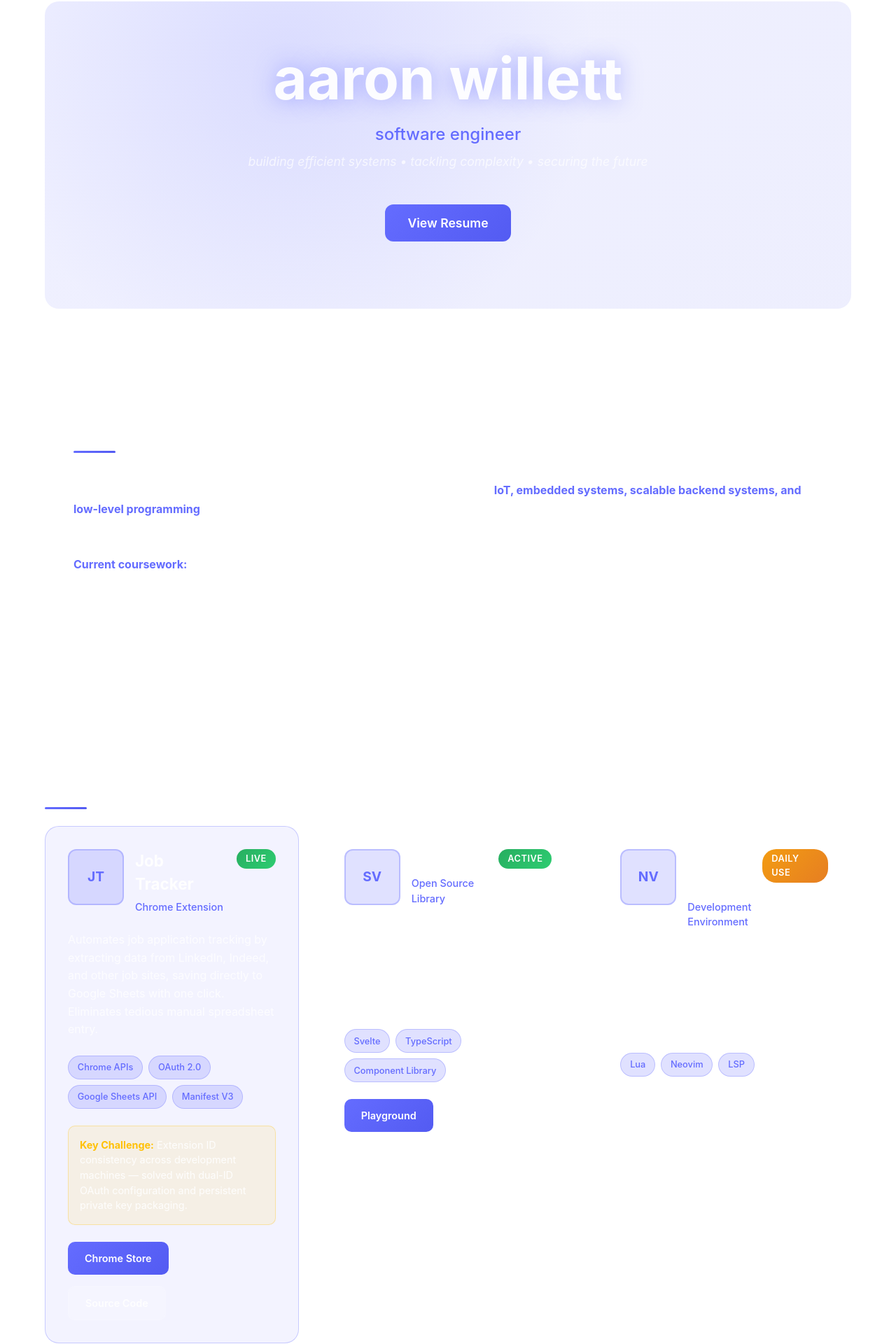
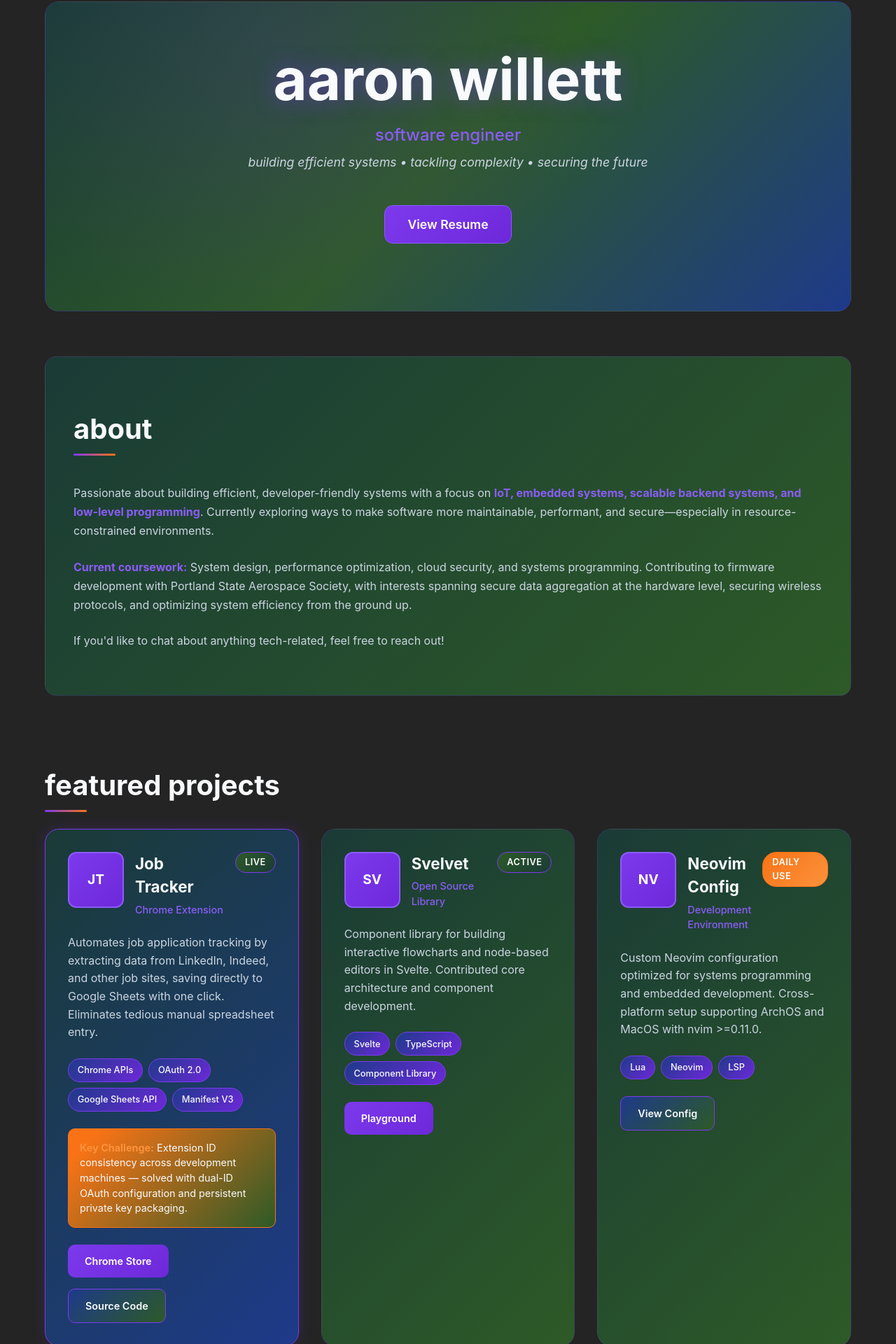
Before and after one commit to willettAMT/aaron-w-dev, a Svelte app: page / in a window 1280 px wide. Shown: the part 62-1982 px from the top of the page at 70% size. Built offline with nearby package versions, Linux system fonts and the light colour scheme.

Commit message:
generic commit

```diff
--- a/src/App.svelte
+++ b/src/App.svelte
@@ -193,6 +193,44 @@
 </div>
 
 <style>
+    /* Custom Color Scheme */
+    :root {
+        --black: #0a0a0a;
+        --dark-green: #1a3b36;
+        --forest-green: #2d5a27;
+        --purple: #7c3aed;
+        --purple-light: #8b5cf6;
+        --purple-dark: #6d28d9;
+        --orange: #f97316;
+        --orange-light: #fb923c;
+        --dark-blue: #1e3a8a;
+        --dark-blue-light: #3b82f6;
+
+        /* Text colors */
+        --text-primary: #f8fafc;
+        --text-secondary: #cbd5e1;
+        --text-muted: #94a3b8;
+    }
+
+    body {
+        margin: 0;
+        background: linear-gradient(135deg, var(--black) 0%, var(--dark-green) 100%);
+        color: var(--text-primary);
+        min-height: 100vh;
+        font-family: Inter, system-ui, Avenir, Helvetica, Arial, sans-serif;
+        line-height: 1.5;
+    }
+
+    a {
+        color: var(--purple-light);
+        text-decoration: none;
+        transition: color 0.3s ease;
+    }
+
+    a:hover {
+        color: var(--purple);
+    }
+
     .container {
         max-width: 1200px;
         margin: 0 auto;
@@ -203,11 +241,12 @@
     .hero {
         text-align: center;
         padding: 4rem 0 6rem 0;
-        background: linear-gradient(135deg, rgba(100, 108, 255, 0.1) 0%, rgba(83, 91, 242, 0.1) 100%);
+        background: linear-gradient(135deg, var(--dark-green) 0%, var(--forest-green) 50%, var(--dark-blue) 100%);
         border-radius: 20px;
         margin-bottom: 4rem;
         position: relative;
         overflow: hidden;
+        border: 1px solid rgba(124, 58, 237, 0.2);
     }
 
     .hero::before {
@@ -217,7 +256,7 @@
         left: 0;
         right: 0;
         bottom: 0;
-        background: radial-gradient(circle at 30% 20%, rgba(100, 108, 255, 0.15) 0%, transparent 50%);
+        background: radial-gradient(circle at 30% 20%, rgba(124, 58, 237, 0.15) 0%, transparent 50%);
         pointer-events: none;
     }
 
@@ -229,26 +268,26 @@
     .hero-title {
         font-size: clamp(3rem, 8vw, 5.2rem);
         margin: 0 0 1rem 0;
-        color: rgba(255, 255, 255, 0.95);
-        text-shadow: 0 0 30px rgba(100, 108, 255, 0.5);
+        color: var(--text-primary);
+        text-shadow: 0 0 30px rgba(124, 58, 237, 0.5);
     }
 
     .hero-subtitle {
         font-size: 1.5rem;
-        color: #646cff;
+        color: var(--purple-light);
         margin-bottom: 0.5rem;
         font-weight: 500;
     }
 
     .hero-tagline {
         font-size: 1.1rem;
-        color: rgba(255, 255, 255, 0.7);
+        color: var(--text-secondary);
         font-style: italic;
         margin-bottom: 2rem;
     }
 
     .resume-btn {
-        background: linear-gradient(135deg, #646cff, #535bf2);
+        background: linear-gradient(135deg, var(--purple) 0%, var(--purple-dark) 100%);
         color: white;
         border: none;
         padding: 1rem 2rem;
@@ -258,19 +297,20 @@
         cursor: pointer;
         transition: all 0.3s ease;
         margin-top: 1rem;
+        border: 1px solid var(--purple-light);
     }
 
     .resume-btn:hover {
-        background: linear-gradient(135deg, #535bf2, #4c46d6);
+        background: linear-gradient(135deg, var(--purple-light) 0%, var(--purple) 100%);
         transform: translateY(-2px);
-        box-shadow: 0 10px 25px rgba(100, 108, 255, 0.4);
+        box-shadow: 0 10px 25px rgba(124, 58, 237, 0.4);
     }
 
     /* Sections */
     .section-title {
         font-size: 2.5rem;
         margin-bottom: 2rem;
-        color: rgba(255, 255, 255, 0.95);
+        color: var(--text-primary);
         position: relative;
         display: inline-block;
     }
@@ -282,7 +322,7 @@
         left: 0;
         width: 60px;
         height: 3px;
-        background: linear-gradient(90deg, #646cff, #535bf2);
+        background: linear-gradient(90deg, var(--purple), var(--orange));
         border-radius: 2px;
     }
 
@@ -292,9 +332,9 @@
     }
 
     .about-card {
-        background: rgba(255, 255, 255, 0.05);
+        background: linear-gradient(135deg, var(--dark-green) 0%, var(--forest-green) 100%);
         backdrop-filter: blur(10px);
-        border: 1px solid rgba(255, 255, 255, 0.1);
+        border: 1px solid rgba(124, 58, 237, 0.2);
         border-radius: 16px;
         padding: 2.5rem;
         transition: all 0.3s ease;
@@ -302,17 +342,18 @@
 
     .about-card:hover {
         transform: translateY(-5px);
-        box-shadow: 0 20px 40px rgba(0, 0, 0, 0.3);
+        box-shadow: 0 20px 40px rgba(0, 0, 0, 0.4);
+        border-color: var(--purple-light);
     }
 
     .about-card p {
         line-height: 1.7;
         margin-bottom: 1.5rem;
-        color: rgba(255, 255, 255, 0.9);
+        color: var(--text-secondary);
     }
 
     .about-card strong {
-        color: #646cff;
+        color: var(--purple-light);
     }
 
     /* Projects Section */
@@ -327,9 +368,9 @@
     }
 
     .project-card {
-        background: rgba(255, 255, 255, 0.05);
+        background: linear-gradient(135deg, var(--dark-green) 0%, var(--forest-green) 100%);
         backdrop-filter: blur(10px);
-        border: 1px solid rgba(255, 255, 255, 0.1);
+        border: 1px solid rgba(124, 58, 237, 0.2);
         border-radius: 20px;
         padding: 2rem;
         transition: all 0.3s ease;
@@ -338,14 +379,15 @@
     }
 
     .project-card.featured {
-        border: 1px solid rgba(100, 108, 255, 0.3);
-        background: rgba(100, 108, 255, 0.08);
+        border: 1px solid var(--purple);
+        background: linear-gradient(135deg, var(--dark-green) 0%, var(--dark-blue) 100%);
+        box-shadow: 0 0 20px rgba(124, 58, 237, 0.2);
     }
 
     .project-card:hover {
         transform: translateY(-8px);
         box-shadow: 0 25px 50px rgba(0, 0, 0, 0.4);
-        border-color: rgba(100, 108, 255, 0.5);
+        border-color: var(--purple-light);
     }
 
     .project-header {
@@ -358,7 +400,7 @@
     .project-icon {
         font-size: 1.2rem;
         font-weight: 700;
-        background: rgba(100, 108, 255, 0.2);
+        background: linear-gradient(135deg, var(--purple) 0%, var(--purple-dark) 100%);
         border-radius: 12px;
         padding: 0.5rem;
         display: flex;
@@ -366,8 +408,8 @@
         justify-content: center;
         min-width: 60px;
         height: 60px;
-        color: #646cff;
-        border: 2px solid rgba(100, 108, 255, 0.3);
+        color: white;
+        border: 2px solid var(--purple-light);
     }
 
     .project-meta {
@@ -377,17 +419,17 @@
     .project-title {
         font-size: 1.4rem;
         margin: 0 0 0.3rem 0;
-        color: rgba(255, 255, 255, 0.95);
+        color: var(--text-primary);
     }
 
     .project-type {
-        color: #646cff;
+        color: var(--purple-light);
         font-size: 0.9rem;
         font-weight: 500;
     }
 
     .project-status {
-        background: linear-gradient(135deg, #27ae60, #2ecc71);
+        background: linear-gradient(135deg, var(--forest-green), var(--dark-green));
         color: white;
         padding: 0.3rem 0.8rem;
         border-radius: 20px;
@@ -395,14 +437,16 @@
         font-weight: 600;
         text-transform: uppercase;
         letter-spacing: 0.5px;
+        border: 1px solid var(--purple);
     }
 
     .project-status.daily-use {
-        background: linear-gradient(135deg, #f39c12, #e67e22);
+        background: linear-gradient(135deg, var(--orange), var(--orange-light));
+        border-color: var(--orange);
     }
 
     .project-description {
-        color: rgba(255, 255, 255, 0.8);
+        color: var(--text-secondary);
         line-height: 1.6;
         margin-bottom: 1.5rem;
     }
@@ -415,27 +459,27 @@
     }
 
     .tech-tag {
-        background: rgba(100, 108, 255, 0.2);
-        color: #646cff;
+        background: linear-gradient(135deg, var(--dark-blue) 0%, var(--purple-dark) 100%);
+        color: var(--text-primary);
         padding: 0.4rem 0.8rem;
         border-radius: 20px;
         font-size: 0.8rem;
         font-weight: 500;
-        border: 1px solid rgba(100, 108, 255, 0.3);
+        border: 1px solid var(--purple);
     }
 
     .project-highlight {
-        background: rgba(255, 193, 7, 0.1);
-        border: 1px solid rgba(255, 193, 7, 0.3);
+        background: linear-gradient(135deg, var(--orange) 10%, var(--forest-green) 100%);
+        border: 1px solid var(--orange);
         border-radius: 10px;
         padding: 1rem;
         margin-bottom: 1.5rem;
         font-size: 0.9rem;
-        color: rgba(255, 255, 255, 0.9);
+        color: var(--text-primary);
     }
 
     .project-highlight strong {
-        color: #ffc107;
+        color: var(--orange-light);
     }
 
     .project-links {
@@ -454,28 +498,31 @@
         display: inline-flex;
         align-items: center;
         gap: 0.5rem;
+        border: none;
+        cursor: pointer;
     }
 
     .btn-primary {
-        background: linear-gradient(135deg, #646cff, #535bf2);
+        background: linear-gradient(135deg, var(--purple), var(--purple-dark));
         color: white;
     }
 
     .btn-primary:hover {
-        background: linear-gradient(135deg, #535bf2, #4c46d6);
+        background: linear-gradient(135deg, var(--purple-light), var(--purple));
         transform: translateY(-2px);
-        box-shadow: 0 10px 20px rgba(100, 108, 255, 0.3);
+        box-shadow: 0 10px 20px rgba(124, 58, 237, 0.3);
     }
 
     .btn-secondary {
-        background: rgba(255, 255, 255, 0.1);
-        color: rgba(255, 255, 255, 0.9);
-        border: 1px solid rgba(255, 255, 255, 0.2);
+        background: linear-gradient(135deg, var(--dark-blue), var(--forest-green));
+        color: var(--text-primary);
+        border: 1px solid var(--purple);
     }
 
     .btn-secondary:hover {
-        background: rgba(255, 255, 255, 0.2);
+        background: linear-gradient(135deg, var(--forest-green), var(--dark-blue));
         transform: translateY(-2px);
+        border-color: var(--purple-light);
     }
 
     /* Connect Section */
@@ -490,13 +537,13 @@
     }
 
     .connect-card {
-        background: rgba(255, 255, 255, 0.05);
+        background: linear-gradient(135deg, var(--dark-green) 0%, var(--forest-green) 100%);
         backdrop-filter: blur(10px);
-        border: 1px solid rgba(255, 255, 255, 0.1);
+        border: 1px solid rgba(124, 58, 237, 0.2);
         border-radius: 16px;
         padding: 2rem;
         text-decoration: none;
-        color: rgba(255, 255, 255, 0.9);
+        color: var(--text-secondary);
         transition: all 0.3s ease;
         display: flex;
         flex-direction: column;
@@ -506,15 +553,15 @@
 
     .connect-card:hover {
         transform: translateY(-5px);
-        background: rgba(100, 108, 255, 0.1);
-        border-color: rgba(100, 108, 255, 0.3);
-        color: white;
+        background: linear-gradient(135deg, var(--purple) 10%, var(--dark-green) 100%);
+        border-color: var(--purple-light);
+        color: var(--text-primary);
     }
 
     .connect-icon {
         font-size: 1.5rem;
         font-weight: 700;
-        color: #646cff;
+        color: var(--purple-light);
     }
 
     .connect-text {
@@ -669,4 +716,25 @@
             font-size: 1rem;
         }
     }
+
+    /* Force dark mode - override system preferences */
+    @media (prefers-color-scheme: light) {
+        :root {
+            color: rgba(255, 255, 255, 0.87) !important;
+            background-color: #242424 !important;
+        }
+
+        body {
+            background-color: #242424 !important;
+            color: rgba(255, 255, 255, 0.87) !important;
+        }
+
+        a:hover {
+            color: #535bf2 !important;
+        }
+
+        button {
+            background-color: #1a1a1a !important;
+        }
+    }
 </style>
```
